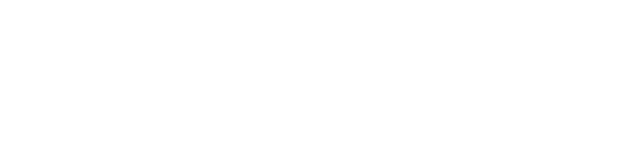
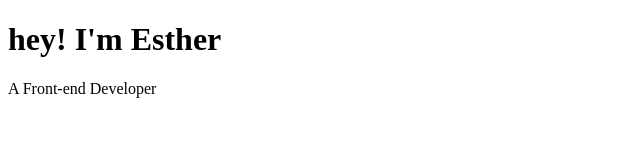
Before and after one commit to essybabe/About_me, a plain HTML site: page index.html in a window 1280 px wide. Shown: the whole page, without its empty margins (0-640 px from the left). Drawn offline with Linux system fonts and the light colour scheme.

Commit message:
recent corrected file

```diff
--- a/index.html
+++ b/index.html
@@ -4,9 +4,14 @@
     <meta charset="UTF-8">
     <meta http-equiv="X-UA-Compatible" content="IE=edge">
     <meta name="viewport" content="width=device-width, initial-scale=1.0">
-    <title>Document</title>
+    <title>Sample site</title>
 </head>
 <body>
+    <div>
+        <h1>hey! I'm Esther</h1>
+        <p>A Front-end Developer</p>
+
+    </div>
 
 </body>
 </html>
```
